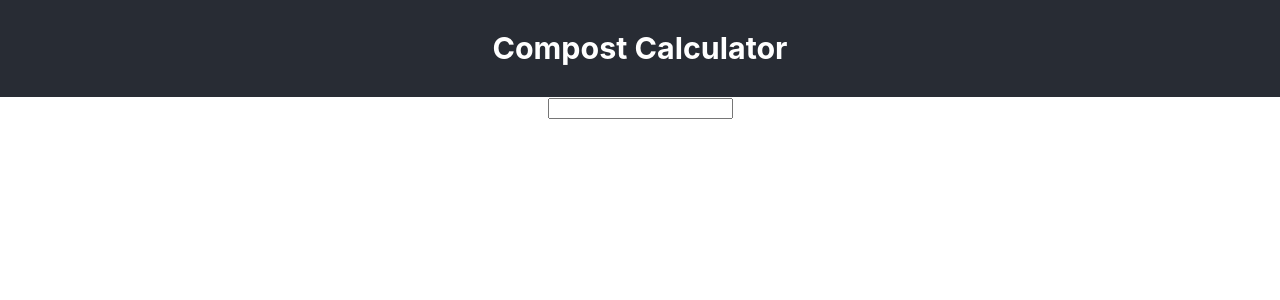
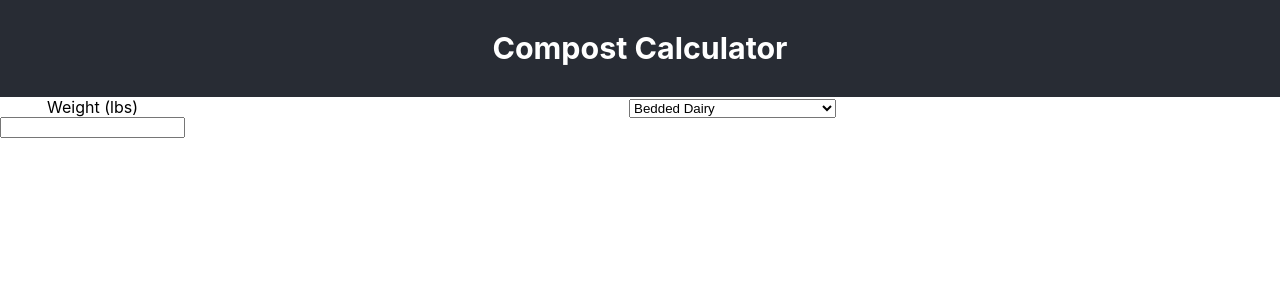
Before and after one commit to njason/compost-calculator, a React (Create React App) app: page / in a window 1280 px wide. Shown: the top 300 px of the page. Built offline with nearby package versions, Linux system fonts and the light colour scheme.

Commit message:
css sucks

```diff
--- a/src/App.css
+++ b/src/App.css
@@ -1,16 +1,5 @@
 .App {
   text-align: center;
-}
-
-.App-logo {
-  height: 40vmin;
-  pointer-events: none;
-}
-
-@media (prefers-reduced-motion: no-preference) {
-  .App-logo {
-    animation: App-logo-spin infinite 20s linear;
-  }
 }
 
 .App-header {
@@ -24,15 +13,10 @@
   color: white;
 }
 
-.App-link {
-  color: #61dafb;
+.weight-field-container {
+  float: left;
 }
 
-@keyframes App-logo-spin {
-  from {
-    transform: rotate(0deg);
-  }
-  to {
-    transform: rotate(360deg);
-  }
+input, label.weight-field {
+  display: block;
 }
--- a/src/App.js
+++ b/src/App.js
@@ -1,13 +1,38 @@
+import { useState } from 'react';
+
 import './App.css';
+import feedstocks from './feedstocks';
+
+
+function Feedstock() {
+  const [selectedFeedstock, setSelectedFeedstock] = useState('bedded-diary');
+
+  return (
+    <div className='feedstock'>
+      <select value={selectedFeedstock} onChange={e => setSelectedFeedstock(e.target.value)}>
+        {feedstocks.map((feedstock, index) => (
+          <option key={index} value={feedstock.slug}>
+            {feedstock.label}
+          </option>
+        ))}
+      </select>
+      <div className='weight-field-container'>
+        <label for='weight'>Weight (lbs)</label>
+        <input name='weight' id='weight' />
+      </div>
+    </div>
+  )
+}
 
 function App() {
+
   return (
-    <div className="App">
-      <header className="App-header">
+    <div className='App'>
+      <header className='App-header'>
         <h3>Compost Calculator</h3>
       </header>
-      <div className="App-body">
-        <input name="myInput" />
+      <div className='App-body'>
+        <Feedstock />
       </div>
     </div>
   );
--- /dev/null
+++ b/src/feedstocks.js
@@ -0,0 +1,57 @@
+const feedstocks = [
+  { label: 'Bedded Dairy', slug: 'bedded-dairy' },
+  { label: 'Bedded Horse', slug: 'bedded-horse' },
+  { label: 'Bedded Sheep', slug: 'bedded-sheep' },
+  { label: 'Bedded Swine', slug: 'bedded-swine' },
+  { label: 'Cattle Bedded', slug: 'cattle-bedded' },
+  { label: 'Manure, Cattle', slug: 'manure-cattle' },
+  { label: 'Manure, Dairy Cow', slug: 'manure-dairy-cow' },
+  { label: 'Manure, Horse', slug: 'manure-horse' },
+  { label: 'Manure, Poultry', slug: 'manure-poultry' },
+  { label: 'Manure, Sheep', slug: 'manure-sheep' },
+  { label: 'Manure, Swine', slug: 'manure-swine' },
+  { label: 'Poultry Bedded', slug: 'poultry-bedded' },
+  { label: 'Turkey Manure', slug: 'turkey-manure' },
+  { label: 'Turkey Manure: Bedding', slug: 'turkey-manure:-bedding' },
+  { label: 'Apple filter cake', slug: 'apple-filter-cake' },
+  { label: 'Apple, Pomace', slug: 'apple-pomace' },
+  { label: 'Apple, process sludge', slug: 'apple-process-sludge' },
+  { label: 'Vegetable, produce', slug: 'vegetable-produce' },
+  { label: 'Blood wastes', slug: 'blood-wastes' },
+  { label: 'Crab and Lobster wastes', slug: 'crab-and-lobster-wastes' },
+  { label: 'Fish, processing sludge', slug: 'fish-processing-sludge' },
+  { label: 'Fish, wastes (gurry, racks, ect.)',slug: 'fish-wastes-gurry-racks-ect' },
+  { label: 'Paunch manure', slug: 'paunch-manure' },
+  { label: 'Shrimp Waste', slug: 'shrimp-waste' },
+  { label: 'Activated Sludge', slug: 'activated-sludge' },
+  { label: 'Digested sludge', slug: 'digested-sludge' },
+  { label: 'Food Waste', slug: 'food-waste' },
+  { label: 'Mixed food/green waste', slug: 'mixed-food-green-waste' },
+  { label: 'Night soil', slug: 'night-soil' },
+  { label: 'Paper from domestic use', slug: 'paper-from-domestic-use' },
+  { label: 'Primary Sludge', slug: 'primary-sludge' },
+  { label: 'Straw, general', slug: 'straw-general' },
+  { label: 'Water', slug: 'water' },
+  { label: 'Bark hardwoods', slug: 'bark-hardwoods' },
+  { label: 'Bark softwoods', slug: 'bark-softwoods' },
+  { label: 'Corrugated cardboard', slug: 'corrugated-cardboard' },
+  { label: 'Dry Shavings', slug: 'dry-shavings' },
+  { label: 'Newsprint', slug: 'newsprint' },
+  { label: 'Paper OCC sludge', slug: 'paper-occ-sludge' },
+  { label: 'Sawdust', slug: 'sawdust' },
+  { label: 'Wood, hardwoods', slug: 'wood-hardwoods' },
+  { label: 'Wood, softwoods', slug: 'wood-softwoods' },
+  { label: 'Woodchips', slug: 'woodchips' },
+  { label: 'Compacted and Moist', slug: 'compacted-and-moist' },
+  { label: 'Compacted grass clippings', slug: 'compacted-grass-clippings' },
+  { label: 'Grass Clippings', slug: 'grass-clippings' },
+  { label: 'Leaves', slug: 'leaves' },
+  { label: 'Loose dry leaves', slug: 'loose-dry-leaves' },
+  { label: 'Loose Grass Clippings', slug: 'loose-grass-clippings' },
+  { label: 'Seaweed', slug: 'seaweed' },
+  { label: 'Shrub trimmings', slug: 'shrub-trimmings' },
+  { label: 'Tree trimmings', slug: 'tree-trimmings' },
+  { label: 'Water hyacinth', slug: 'water-hyacinth' },
+];
+
+export default feedstocks;
```
